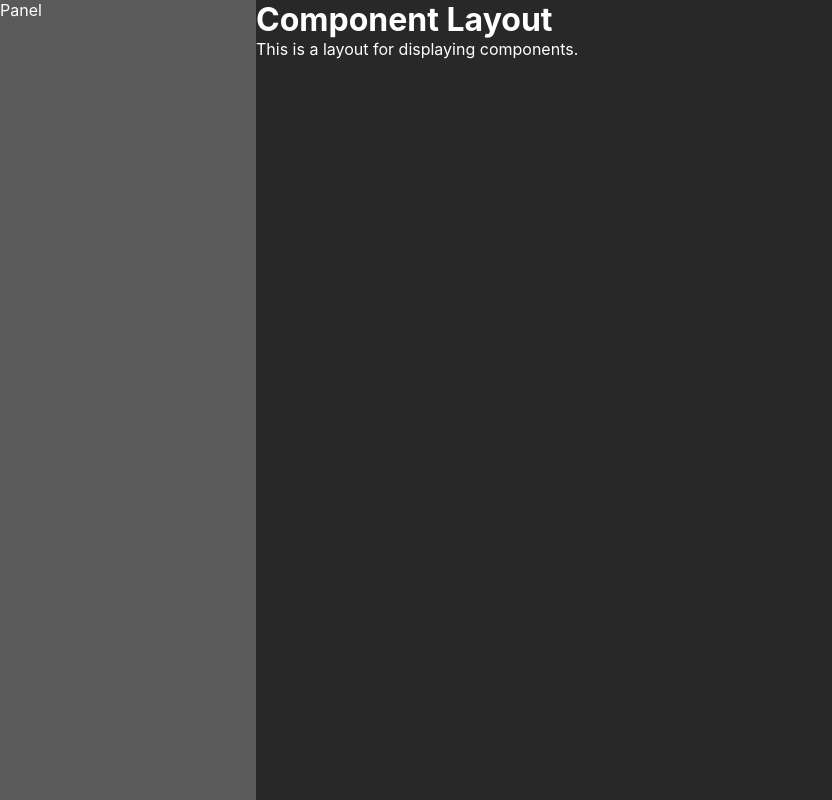
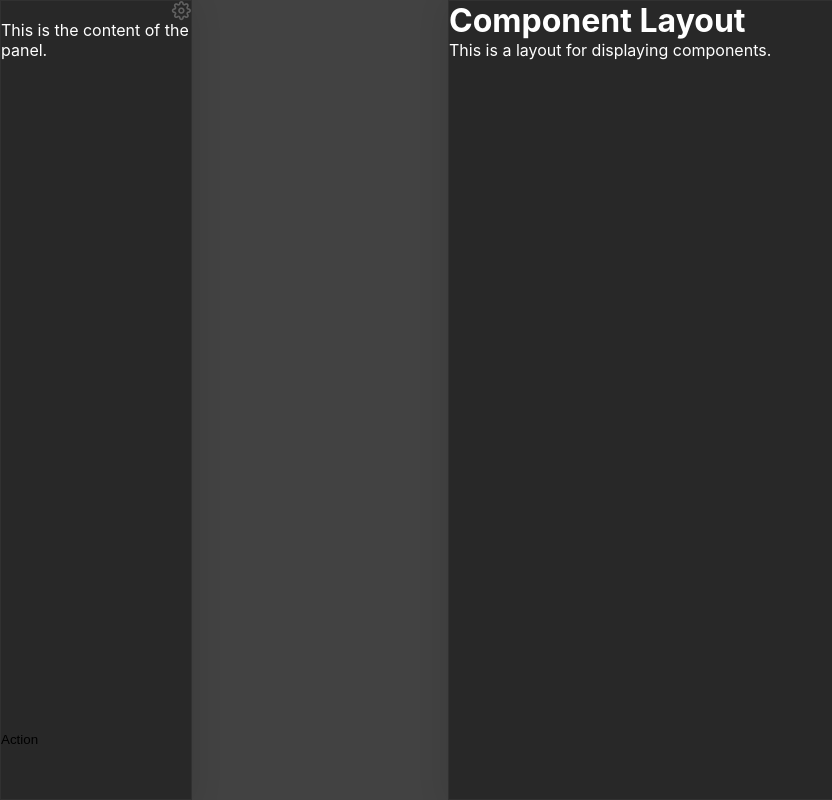
Before and after one commit to MOHAMEDNOUAOUI/Thinkle, a React (Vite) app: page / in a window 1280 px wide. Shown: the whole page, without its empty margins (0-832 px from the left). Built offline with nearby package versions, Linux system fonts and the light colour scheme.

Commit message:
created the second panel so when user interact with the items in panel that i made a json for them , he can see second panel holding data , and ill add thefunctionalty to close and open it

```diff
--- a/package.json
+++ b/package.json
@@ -10,6 +10,7 @@
     "preview": "vite preview"
   },
   "dependencies": {
+    "primeicons": "^7.0.0",
     "react": "^19.1.0",
     "react-dom": "^19.1.0"
   },
--- a/src/App.css
+++ b/src/App.css
@@ -1,11 +1,19 @@
+@import "primeicons/primeicons.css";
 :root {
-  --panel-bg-color: rgb(90, 90, 90);
-  --panel-width: 20%;
+  --panel-bg: #5c5c5c;
+  --panel-width: 15%;
   --panel-transition: 400ms width ease-in-out;
 
+  --show-panel-bg: rgb(66, 66, 66);
+  --show-panel-width:20%;
+  --show-panel-transition: 400ms 0.2s width ease-in-out;
+
   --layout-bg-color: rgb(40, 40, 40);
-  --layout-width: calc(100% - var(--panel-width));
+  --layout-width: calc(100% - (var(--panel-width) + var(--show-panel-width)));
   --layout-transition: 400ms width ease-in-out;
+
+  --icon-color: #ffffff;
+  --icon-color-dark: #616161;
 }
 
 * {
@@ -14,6 +22,14 @@
   padding: 0;
   border: 0;
   box-shadow: none;
+}
+
+.glass {
+background: rgba(40, 40, 40, 0.8);
+box-shadow: 0 4px 30px rgba(0, 0, 0, 0.1);
+backdrop-filter: blur(11.9px);
+-webkit-backdrop-filter: blur(11.9px);
+border: 1px solid rgba(90, 90, 90, 0.18);
 }
 
 html, body {
--- a/src/components/Panel/Panel.css
+++ b/src/components/Panel/Panel.css
@@ -1,6 +1,45 @@
 .panel {
-  background-color: rgb(90, 90, 90);
   height: 100%;
   width: var(--panel-width);
   transition: 400ms width ease-in-out;
+  display: flex;
+  background-color: var(--layout-bg-color);
+  flex-direction: column;
 }
+.panel.collapsed {
+  width: 0;
+}
+.panel-header {
+  width: 100%;
+  display: flex;
+  align-items: center;
+  justify-content: space-between;
+
+}
+
+.pi-cog {
+  color: var(--icon-color-dark);
+  font-size: 1.2rem;
+  font-weight: normal;
+}
+
+
+.panel-content {
+  width: 100%;
+  height: 100%;
+  overflow-y: auto;
+}
+.panel-content::-webkit-scrollbar {
+  width: 8px;
+}
+.panel-content::-webkit-scrollbar-thumb {
+  background-color: var(--scrollbar-thumb-color);
+  border-radius: 4px;
+}
+.panel-content::-webkit-scrollbar-track {
+  background-color: var(--scrollbar-track-color);
+}
+.panel-footer {
+  width: 100%;
+  height: 10%;
+}
--- a/src/components/Panel/Panel.tsx
+++ b/src/components/Panel/Panel.tsx
@@ -3,7 +3,18 @@ import './Panel.css'
 
 function Panel() {
   return (
-    <div className='panel'>Panel</div>
+    <div className='panel glass'>
+      <div className='panel-header'>
+        <div></div>
+        <i className='pi pi-cog'></i>
+      </div>
+      <div className='panel-content'>
+        <p>This is the content of the panel.</p>
+      </div>
+      <div className='panel-footer'>
+        <button className='btn'>Action</button>
+      </div>
+    </div>
   )
 }
 
--- /dev/null
+++ b/src/components/Show-Panel/ShowPanel.css
@@ -0,0 +1,6 @@
+.show-panel {
+  height: 100%;
+  width: var(--show-panel-width);
+  transition: var(--panel-transition);
+  background-color: var(--show-panel-bg);
+}
--- /dev/null
+++ b/src/components/Show-Panel/ShowPanel.tsx
@@ -0,0 +1,13 @@
+
+import React from 'react'
+import './ShowPanel.css'
+
+function ShowPanel() {
+  return (
+    <div className="show-panel">
+
+    </div>
+  )
+}
+
+export default ShowPanel
--- a/src/layouts/componentLayout.tsx
+++ b/src/layouts/componentLayout.tsx
@@ -1,12 +1,14 @@
 import React from 'react'
 import Panel from '../components/Panel/Panel'
 import './componentLayout.css'
+import ShowPanel from '../components/Show-Panel/ShowPanel'
 
 function ComponentLayout() {
   return (
     <div className='component-layout'>
         <Panel />
-        <div className='component-layout__content'>
+        <ShowPanel />
+        <div className='component-layout__content glass'>
             <h1>Component Layout</h1>
             <p>This is a layout for displaying components.</p>
         </div>
```
Also changed, not shown: src/utils/panel.json (added, +48 -0 lines), src/assets/reference pic.PNG (added), 1 other file (tests, documents, lock files or other folders).
